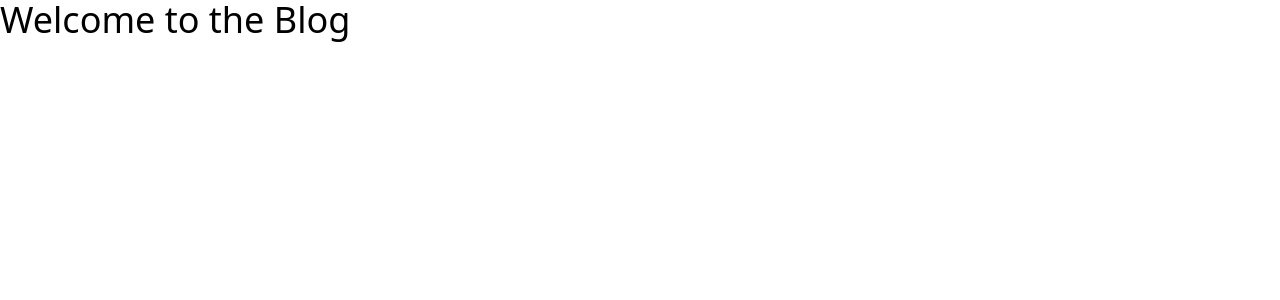
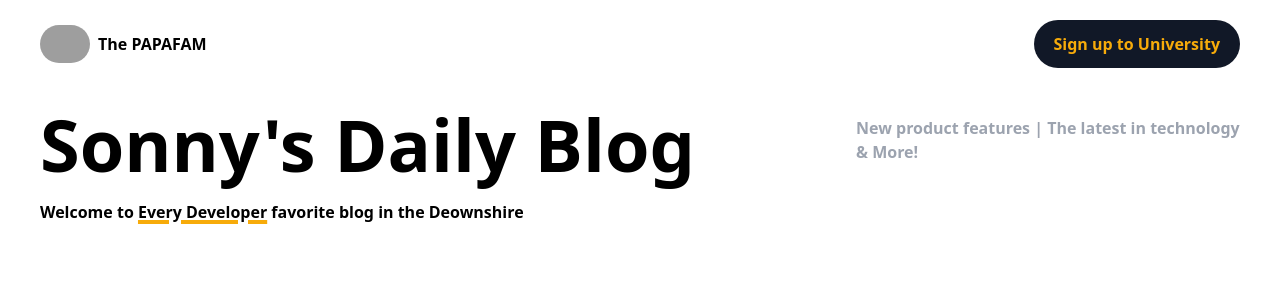
Before and after one commit to blackweeed/next13-sanityV3-blog, a Next.js app: page / in a window 1280 px wide. Shown: the top 300 px of the page. Built offline with nearby package versions, Linux system fonts and the light colour scheme; grey boxes are pictures that could not be loaded.

Commit message:
header and blog section added

```diff
--- /dev/null
+++ b/app/(admin)/layout.tsx
@@ -0,0 +1,18 @@
+import "../../styles/globals.css";
+
+export const metadata = {
+  title: "Next.js",
+  description: "Generated by Next.js",
+};
+
+export default function RootLayout({
+  children,
+}: {
+  children: React.ReactNode;
+}) {
+  return (
+    <html lang="en">
+      <body>{children}</body>
+    </html>
+  );
+}
--- a/app/studio/[[...index]]/loading.tsx
+++ b/app/(admin)/studio/[[...index]]/loading.tsx
@@ -1,6 +1,6 @@
 "use client";
 
-import config from "../../../sanity.config";
+import config from "../../../../sanity.config";
 import { NextStudioLoading } from "next-sanity/studio/loading";
 
 export default function Loading() {
--- a/app/studio/[[...index]]/page.tsx
+++ b/app/(admin)/studio/[[...index]]/page.tsx
@@ -2,7 +2,7 @@
 
 import { NextStudio } from "next-sanity/studio";
 
-import config from "../../../sanity.config";
+import config from "../../../../sanity.config";
 
 export default function StudioPage() {
   //  Supports the same props as `import {Studio} from 'sanity'`, `config` is required
--- a/app/layout.tsx
+++ b/app/(user)/layout.tsx
@@ -1,4 +1,6 @@
-import "../styles/globals.css";
+import "../../styles/globals.css";
+import Header from "../components/Header";
+import Banner from "../components/Banner";
 
 export const metadata = {
   title: "Next.js",
@@ -12,7 +14,11 @@ export default function RootLayout({
 }) {
   return (
     <html lang="en">
-      <body>{children}</body>
+      <body>
+        <Header />
+        <Banner />
+        {children}
+      </body>
     </html>
   );
 }
--- /dev/null
+++ b/app/(user)/page.tsx
@@ -0,0 +1,3 @@
+export default function () {
+  return <div></div>;
+}
--- /dev/null
+++ b/app/components/Banner.tsx
@@ -0,0 +1,21 @@
+function Banner() {
+  return (
+    <div className="flex flex-col lg:flex-row lg:space-x-5 justify-between font-bold px-10 py-5 mb-10">
+      <div>
+        <h1 className="text-7xl">Sonny's Daily Blog</h1>
+        <h2 className="mt-5">
+          Welcome to{" "}
+          <span className="underline decoration-4 decoration-[#F7AB0A]">
+            Every Developer
+          </span>{" "}
+          favorite blog in the Deownshire
+        </h2>
+      </div>
+      <p className="mt-5 md:mt-2 text-gray-400 max-w-sm">
+        New product features | The latest in technology & More!
+      </p>
+    </div>
+  );
+}
+
+export default Banner;
--- /dev/null
+++ b/app/components/Header.tsx
@@ -0,0 +1,31 @@
+import Image from "next/image";
+import Link from "next/link";
+
+function Header() {
+  return (
+    <header className="flex items-center justify-between space-x-2 font-bold px-10 py-5">
+      <div className="flex items-center space-x-2 ">
+        <Link href="/">
+          <Image
+            src="https://links.papareact.com/1m8"
+            width={50}
+            className="rounded-full"
+            height={50}
+            alt="logo"
+          />
+        </Link>
+        <h1>The PAPAFAM</h1>
+      </div>
+      <div>
+        <Link
+          href=""
+          className="px-5 py-3 text-sm md:text-base bg-gray-900 text-[#f7AB0A] flex items-center rounded-full text-center"
+        >
+          Sign up to University
+        </Link>
+      </div>
+    </header>
+  );
+}
+
+export default Header;
--- a/app/page.tsx
+++ /dev/null
@@ -1,7 +0,0 @@
-export default function () {
-  return (
-    <div>
-      <h1 className="text-4xl">Welcome to the Blog</h1>
-    </div>
-  );
-}
--- a/next.config.js
+++ b/next.config.js
@@ -4,4 +4,12 @@ module.exports = {
   experimental: {
     appDir: true,
   },
+  images: {
+    remotePatterns: [
+      {
+        protocol: "https",
+        hostname: "links.papareact.com",
+      },
+    ],
+  },
 };
--- a/sanity.config.ts
+++ b/sanity.config.ts
@@ -2,6 +2,7 @@ import { defineConfig } from "sanity";
 import { deskTool } from "sanity/desk";
 import { visionTool } from "@sanity/vision";
 import { schemaTypes } from "./schemas";
+import { myTheme } from "./theme";
 
 /* const projectId = process.env.NEXT_PUBLIC_SANITY_PROJECT_ID!;
 const dataset = process.env.NEXT_PUBLIC_SANITY_PROJECT_DATASET!;
@@ -16,4 +17,5 @@ export default defineConfig({
   schema: {
     types: schemaTypes,
   },
+  theme: myTheme,
 });
```
Also changed, not shown: theme.ts (added, +44 -0 lines), app/(admin)/studio/[[...index]]/head.tsx (renamed from app/studio/[[...index]]/head.tsx).
